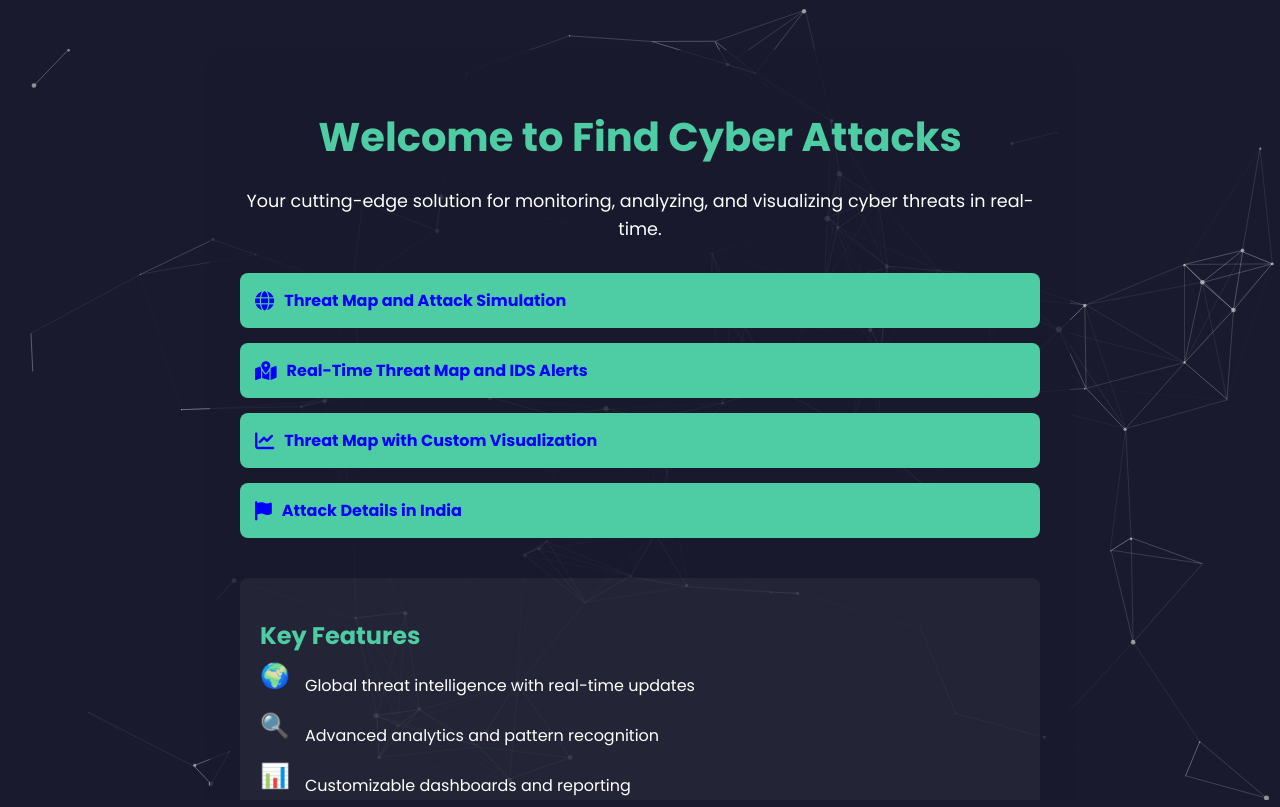
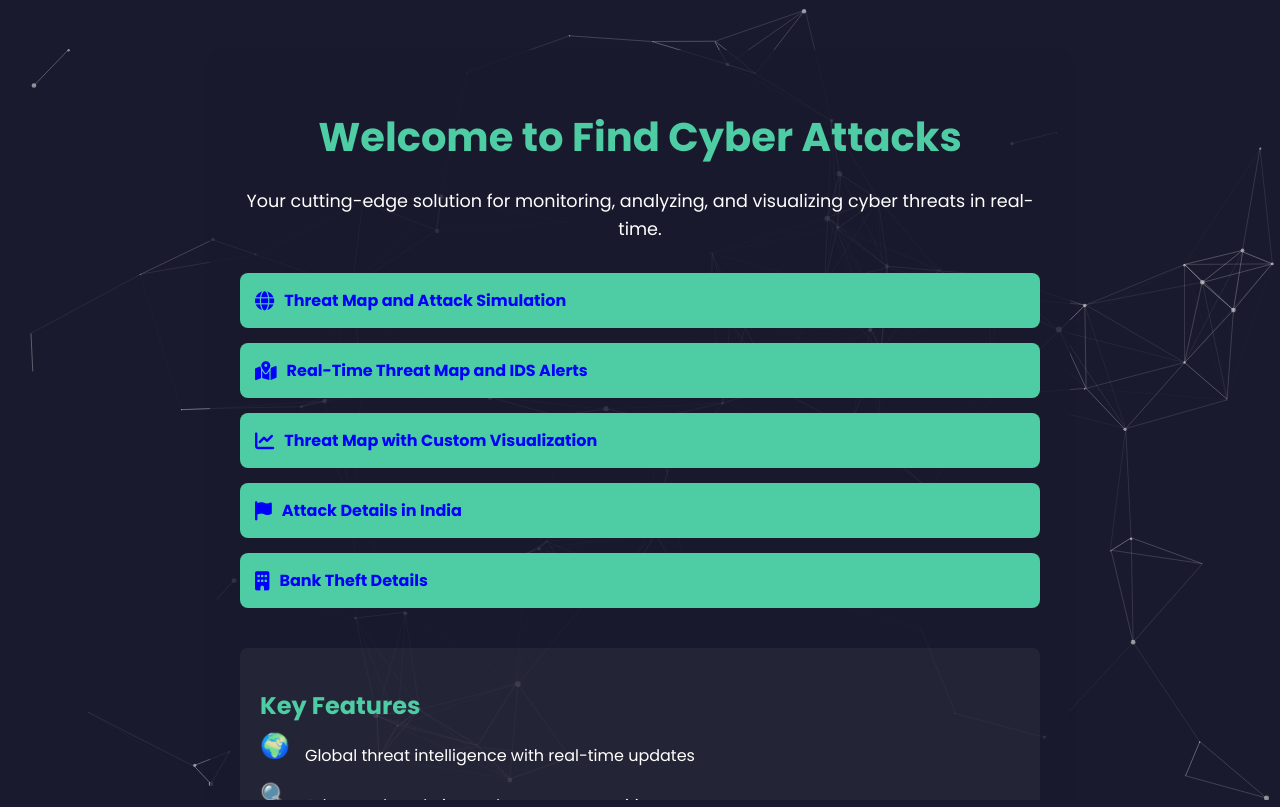
Before and after one commit to Sowmiyadharshinik/Advanced-Intrusion-Detection-IDS-with-deep-learning, a plain HTML site: page index.html in a window 1280 px wide. Drawn offline with nearby package versions, Linux system fonts and the light colour scheme.

Commit message:
added bank alert

```diff
--- a/index.html
+++ b/index.html
@@ -122,6 +122,8 @@
             <li><a href="real_time_threat_map.html"><i class="fas fa-map-marked-alt"></i>Real-Time Threat Map and IDS Alerts</a></li>
             <li><a href="threat_map_custom.html"><i class="fas fa-chart-line"></i>Threat Map with Custom Visualization</a></li>
             <li><a href="attack_details_india.html"><i class="fas fa-flag"></i>Attack Details in India</a></li>
+            <li><a href="Bank_Alert.html"><i class="fas fa-building"></i>Bank Theft Details</a></li>
+
         </ul>
 
         <div class="feature-box">
```
